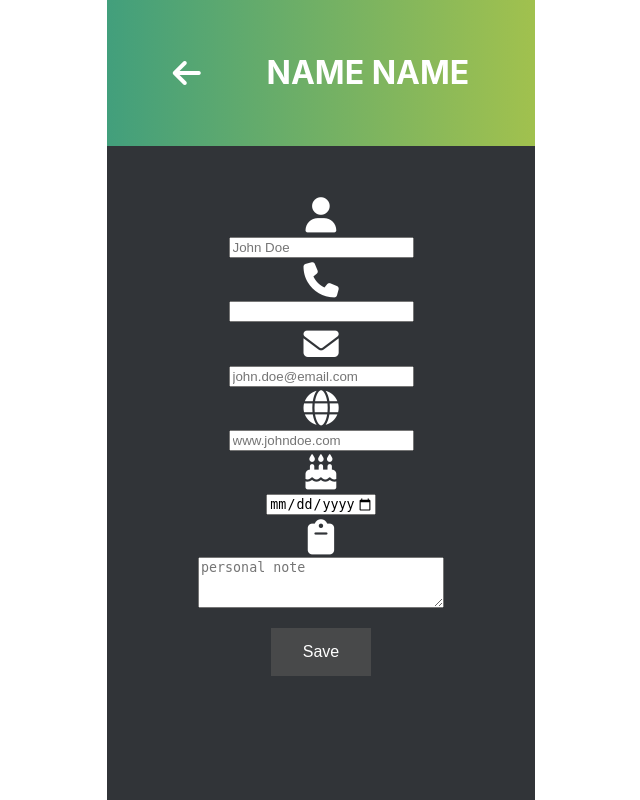
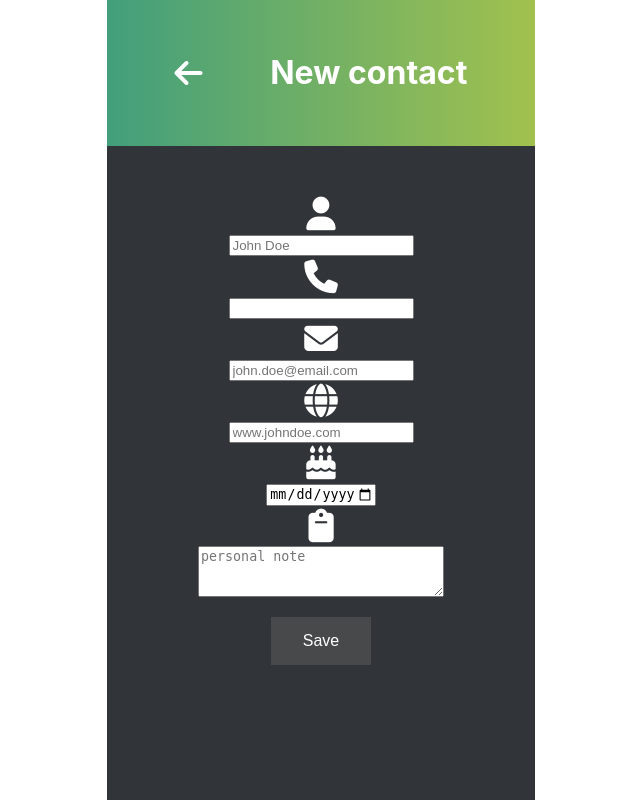
Before and after one commit to co01l3r/contact_list_mobile_dj, a Django app: page /new/ in a window 1280 px wide. Shown: the whole page, without its empty margins (319-959 px from the left). Run offline with Django 4.2, Linux system fonts and the light colour scheme; some libraries are stand-ins or nearby versions.

Commit message:
django progress

```diff
--- a/contact_list_mobile/contacts/forms.py
+++ b/contact_list_mobile/contacts/forms.py
@@ -20,6 +20,7 @@ class ContactForm(forms.ModelForm):
         'placeholder': 'john.doe@email.com',
     }))
     web = forms.URLField(required=False, widget=forms.URLInput(attrs={
+        'type': 'url',
         'placeholder': 'www.johndoe.com',
     }))
     note = forms.CharField(required=False, widget=forms.Textarea(attrs={
--- a/contact_list_mobile/contacts/templates/contacts/contact_details.html
+++ b/contact_list_mobile/contacts/templates/contacts/contact_details.html
@@ -62,6 +62,7 @@
 
         <div class="contact-update">
         <a href="{% url 'update' contact.id %}">
+            <input type="hidden" name="next" value="{{ request.path }}">
             <i class="fa-solid fa-user-pen"></i>
         </a>
 
--- a/contact_list_mobile/contacts/templates/contacts/contact_form.html
+++ b/contact_list_mobile/contacts/templates/contacts/contact_form.html
@@ -4,7 +4,7 @@
     <link rel="stylesheet" type="text/css" href="../../../static/styles/style.css">
     <script src="https://kit.fontawesome.com/86fd3fc0e8.js" crossorigin="anonymous"></script>
     <meta charset="UTF-8">
-    <title>Edit Contact</title>
+    <title>Contact Details</title>
 </head>
 <body>
 {% extends  'main.html' %}
@@ -18,8 +18,11 @@
         </a>
 
         <div class="hero-info">
-<!--            <input type="text" class="type" name="name" placeholder="name">-->
-            <h1>NAME NAME</h1>
+            {% if contact.name %}
+            <h1>{{contact.name}}</h1>
+            {% else %}
+            <h1>New contact</h1>
+            {% endif %}
         </div>
 
     </header>
@@ -31,7 +34,7 @@
         <ul class="add-contact">
             <i class="fa-solid fa-user"></i>
             <li>{{form.name}}</li>
-            <i class="fa-solid fa-phone fa-phonex"></i>
+            <i class="fa-solid fa-phone"></i>
             <li>{{form.phone}}</li>
             <i class="fa-solid fa-envelope"></i>
             <li>{{form.email}}</li>
--- a/contact_list_mobile/contacts/views.py
+++ b/contact_list_mobile/contacts/views.py
@@ -1,9 +1,10 @@
 from django.shortcuts import render, redirect
 from .forms import ContactForm
 from django.contrib import messages
-from django.shortcuts import redirect
+from django.shortcuts import redirect, reverse
 from .models import Contact
 import datetime
+from django.http import HttpResponseRedirect
 
 
 # Create your views here.
@@ -25,7 +26,7 @@ def add_contact(request):
         if form.is_valid():
             form.save()
             messages.success(request, 'Contact added')
-            # return redirect(request, 'index')
+            return HttpResponseRedirect('/')
 
     context = {'form': form}
     return render(request, 'contacts/contact_form.html', context)
@@ -49,10 +50,10 @@ def contact_update(request, pk):
         form = ContactForm(request.POST, instance=contact)
         if form.is_valid():
             form.save()
-            messages.success(request, 'Contact added')
-            # return redirect(request, 'index')
+            messages.success(request, 'Contact updated')
+            return HttpResponseRedirect('/')
         else:
             form = ContactForm(instance=contact)
 
-    context = {'form': form}
+    context = {'form': form, 'contact': contact}
     return render(request, 'contacts/contact_form.html', context)
--- a/contact_list_mobile/static/styles/style.css
+++ b/contact_list_mobile/static/styles/style.css
@@ -21,6 +21,7 @@ body {
     background: linear-gradient(90deg, rgba(66,159,124,1) 0%, rgba(161,193,78,1) 100%);
     padding: 2em 0;
     align-items: center;
+    align-content: center;
 }
 
 .contact-search {
@@ -98,9 +99,13 @@ a {
     padding: 1.5em;
 }
 
-.fa-user, .fa-phonex, .fa-envelope, .fa-globe, .fa-cake-candles, .fa-clipboard {
-    font-size: 2.2em;
+.fa-user, .fa-phone, .fa-envelope, .fa-globe, .fa-cake-candles, .fa-clipboard {
+    font-size: 2.1em;
     padding: 0.1em;
+}
+
+.fa-phone-menu {
+    font-size: 1.5em;
 }
 
 .add-contact {
@@ -129,3 +134,7 @@ a {
     list-style-type: none;
     text-align: center;
 }
+
+.contact-number, .contact-email, .contact-website, .contact-birthday, .contact-note {
+    font-size: 1em;
+}
```
Also changed, not shown: contact_list_mobile/templates/index.html (+10 -1 lines), contact_list_mobile/contacts/migrations/0006_alter_contact_web.py (added), contact_list_mobile/contacts/migrations/0007_alter_contact_web.py (added), contact_list_mobile/db.sqlite3.
